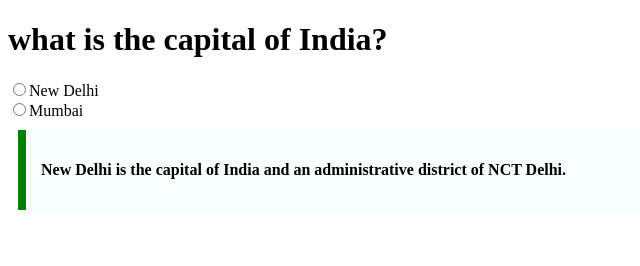
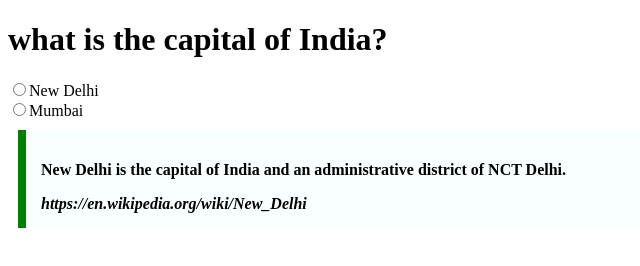
Before and after one commit to acciojob/trivia-RakeshCherry, a website: page main.html in a window 1280 px wide. Shown: the whole page, without its empty margins (0-640 px from the left). Drawn offline with Linux system fonts and the light colour scheme.

Commit message:
created a submission

```diff
--- a/main.html
+++ b/main.html
@@ -13,7 +13,7 @@
 	<input type="radio" value="Mumbai" name="question">Mumbai
 	<blockquote>
 		<p>New Delhi is the capital of India and an administrative district of NCT Delhi.</p>
-		<cite><a href="https://en.wikipedia.org/wiki/New_Delhi</cite"></a>
+		<cite>https://en.wikipedia.org/wiki/New_Delhi</cite>
 	</blockquote>
     <script type="text/javascript" src="./script.js">
 </script>
```
